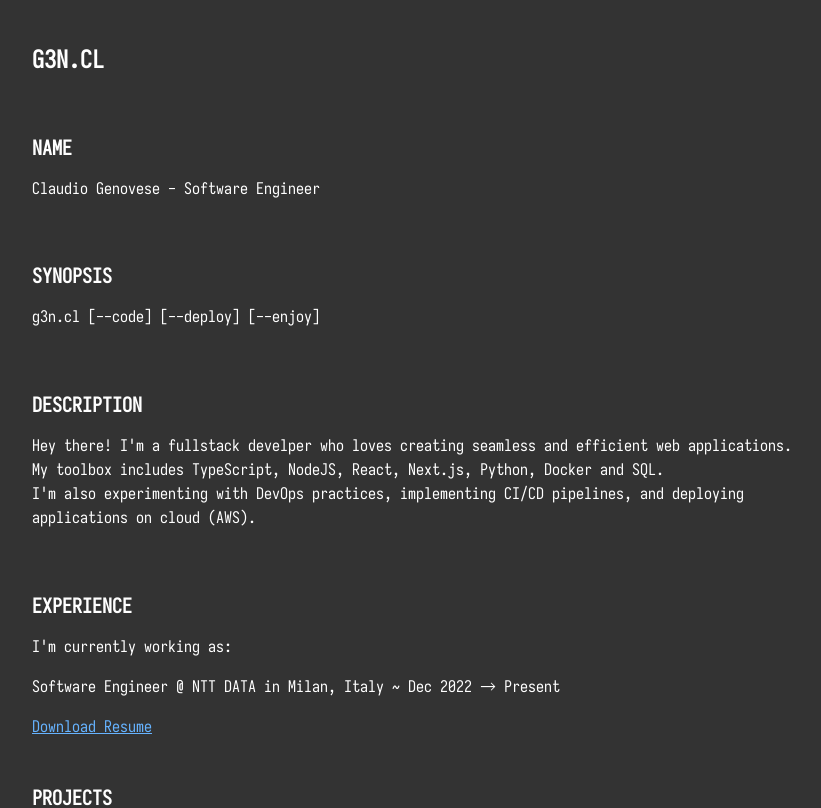
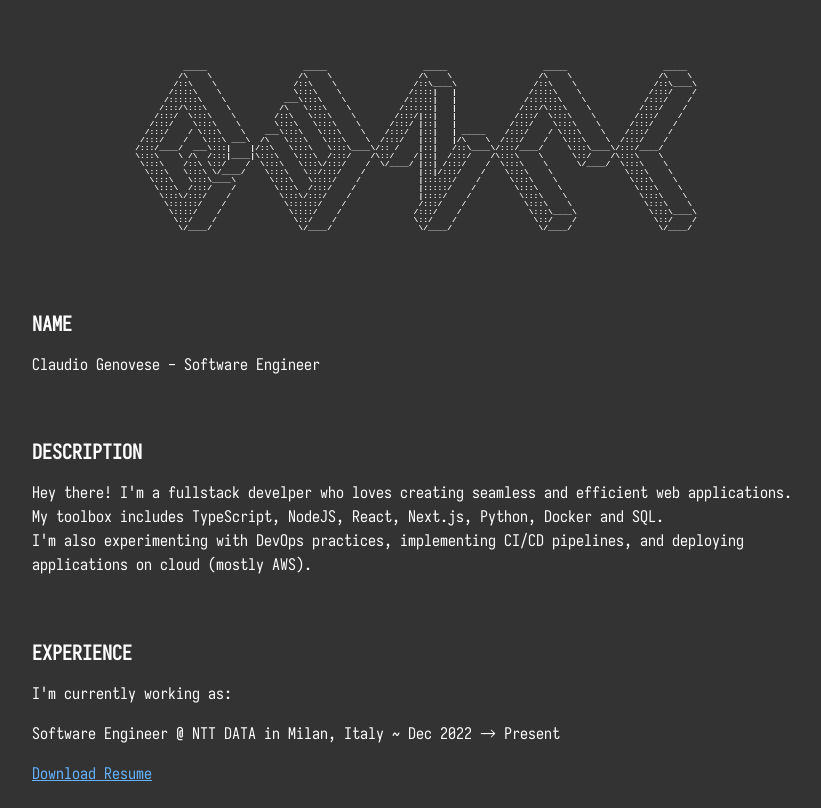
Before and after one commit to g3ncl/personal-website, a Next.js app: page / in a window 1280 px wide. Shown: the top 808 px of the page, without its empty margins (224-1045 px from the left). Built offline with nearby package versions, Linux system fonts and the light colour scheme.

Commit message:
Added ASCII Art in header

```diff
--- a/src/app/globals.scss
+++ b/src/app/globals.scss
@@ -2,18 +2,21 @@
   /* Light theme */
   --bg-color-light: rgb(240 240 240);
   --text-color-light: rgb(51 51 51);
+  --text-selection-color-light: rgb(234 229 34);
   --link-color-light: rgb(0 102 204);
   --link-hover-color-light: rgb(0 68 153);
 
   /* Dark theme */
   --bg-color-dark: rgb(51 51 51);
   --text-color-dark: rgb(255 255 255);
+  --text-selection-color-dark: rgb(0 209 184);
   --link-color-dark: rgb(102 179 255);
   --link-hover-color-dark: rgb(153 204 255);
 
   /* Default to dark theme */
   --bg-color: var(--bg-color-dark);
   --text-color: var(--text-color-dark);
+  --text-selection-color: var(--text-selection-color-dark);
   --link-color: var(--link-color-dark);
   --link-hover-color: var(--link-hover-color-dark);
 }
@@ -22,6 +25,7 @@
 .lightTheme {
   --bg-color: var(--bg-color-light);
   --text-color: var(--text-color-light);
+  --text-selection-color: var(--text-selection-color-light);
   --link-color: var(--link-color-light);
   --link-hover-color: var(--link-hover-color-light);
 }
@@ -31,3 +35,11 @@ body {
   margin: 0;
   min-height: 100dvh;
 }
+
+::selection {
+  background: var(--text-selection-color);
+}
+
+::selection {
+  background: var(--text-selection-color);
+}
--- a/src/app/page.module.scss
+++ b/src/app/page.module.scss
@@ -12,13 +12,19 @@
   max-width: 48rem;
 }
 
-.header {
-  margin-bottom: 2rem;
+.asciiArt {
+  font-family: monospace;
+  font-size: min(1.25vw, 0.5rem);
+  font-weight: 900;
+  line-height: 1;
+  margin: 2rem 0;
+  white-space: pre;
 }
 
-.title {
-  font-size: 1.5rem;
-  font-weight: bold;
+.header {
+  display: flex;
+  justify-content: center;
+  margin-bottom: 2rem;
 }
 
 .section {
--- a/src/app/page.tsx
+++ b/src/app/page.tsx
@@ -2,22 +2,20 @@ import React from "react";
 import { Github, Linkedin } from "lucide-react";
 import styles from "./page.module.scss";
 import { getFormattedDatetime } from "@/utils/utils";
+import { asciiString } from "../ascii/ascii-text.js";
 
 const Home = () => (
   <div className={styles.container}>
     <div className={styles.content}>
       <header className={styles.header}>
-        <h1 className={styles.title}>{`G3N.CL`}</h1>
+        <pre className={styles.asciiArt} role="img" aria-label="g3ncl">
+          {asciiString}
+        </pre>
       </header>
 
       <section className={styles.section}>
         <h2 className={styles.sectionTitle}>{`NAME`}</h2>
         <p>{`Claudio Genovese - Software Engineer`}</p>
-      </section>
-
-      <section className={styles.section}>
-        <h2 className={styles.sectionTitle}>{`SYNOPSIS`}</h2>
-        <p>{`g3n.cl [--code] [--deploy] [--enjoy]`}</p>
       </section>
 
       <section className={styles.section}>
@@ -29,7 +27,7 @@ const Home = () => (
           {`My toolbox includes TypeScript, NodeJS, React, Next.js, Python, Docker and SQL.`}
           <br></br>
           {`I'm also experimenting with DevOps practices, implementing CI/CD pipelines,
-          and deploying applications on cloud (AWS).`}
+          and deploying applications on cloud (mostly AWS).`}
         </p>
       </section>
 
```
